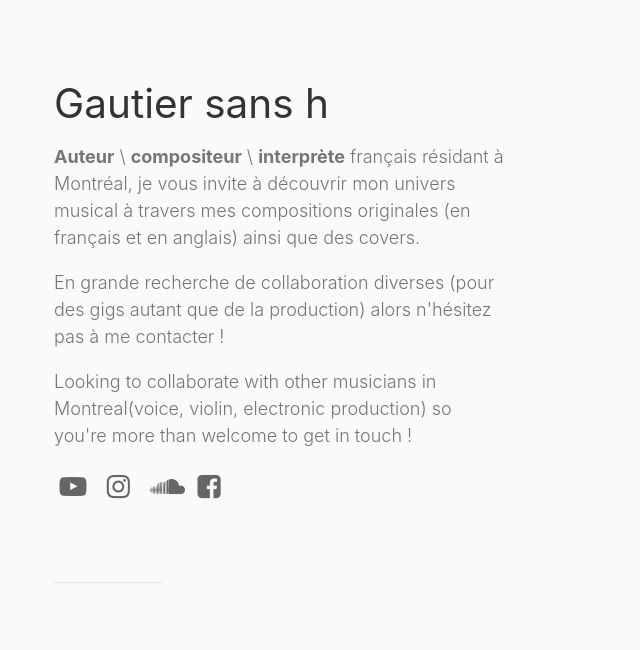
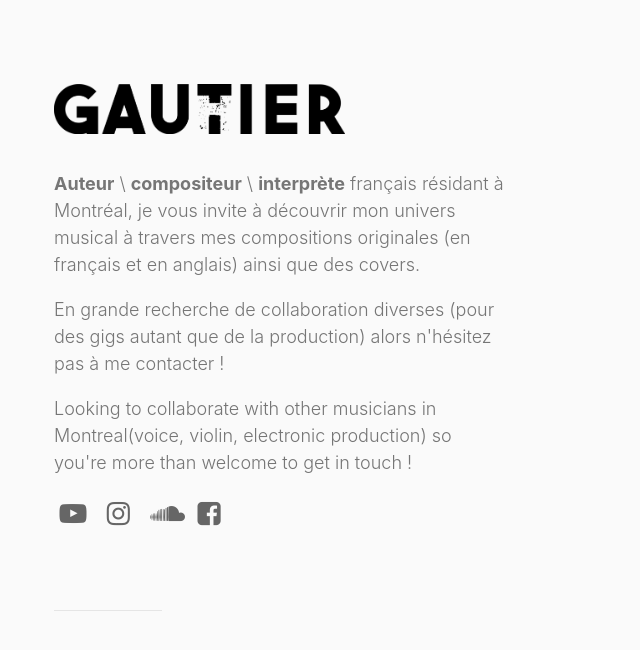
Before and after one commit to gautiersansh/gautiersansh.github.io, a plain HTML site: page index.html in a window 1280 px wide. Shown: the whole page, without its empty margins (0-640 px from the left). Drawn offline with nearby package versions, Linux system fonts and the light colour scheme; files whose address does not match are found by name.

Commit message:
New logo integration

```diff
--- a/css/main.css
+++ b/css/main.css
@@ -191,7 +191,7 @@ nav a:hover {
     font-weight: 400;
   }
   h1 {
-    margin-bottom: .5rem;
+    margin-bottom: 2rem;
     font-size: 2.25rem;
     line-height: 1;
   }
--- a/index.html
+++ b/index.html
@@ -51,7 +51,7 @@
         <![endif]-->
 
         <div class="main">
-          <h1><a href="/">Gautier sans h</a></h1>
+          <h1><a href="/"><img src="img/logo-noir.png" height="50"></a></h1>
 
           <p class="intro">
             <p><b>Auteur</b> \ <b>compositeur</b> \ <b>interprète</b> français résidant à Montréal, je vous invite à découvrir mon univers musical à travers mes compositions originales (en français et en anglais) ainsi que des covers.</p>
```
Also changed, not shown: img/logo-noir.png (added).
